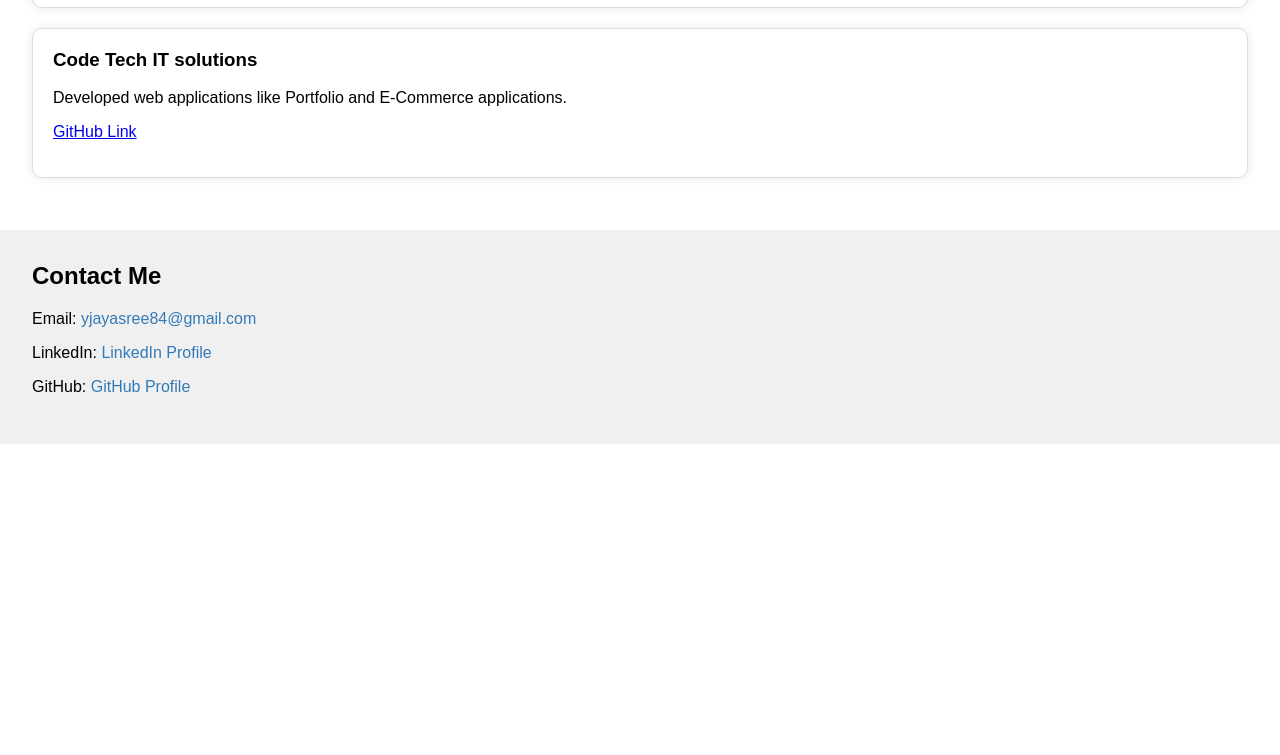
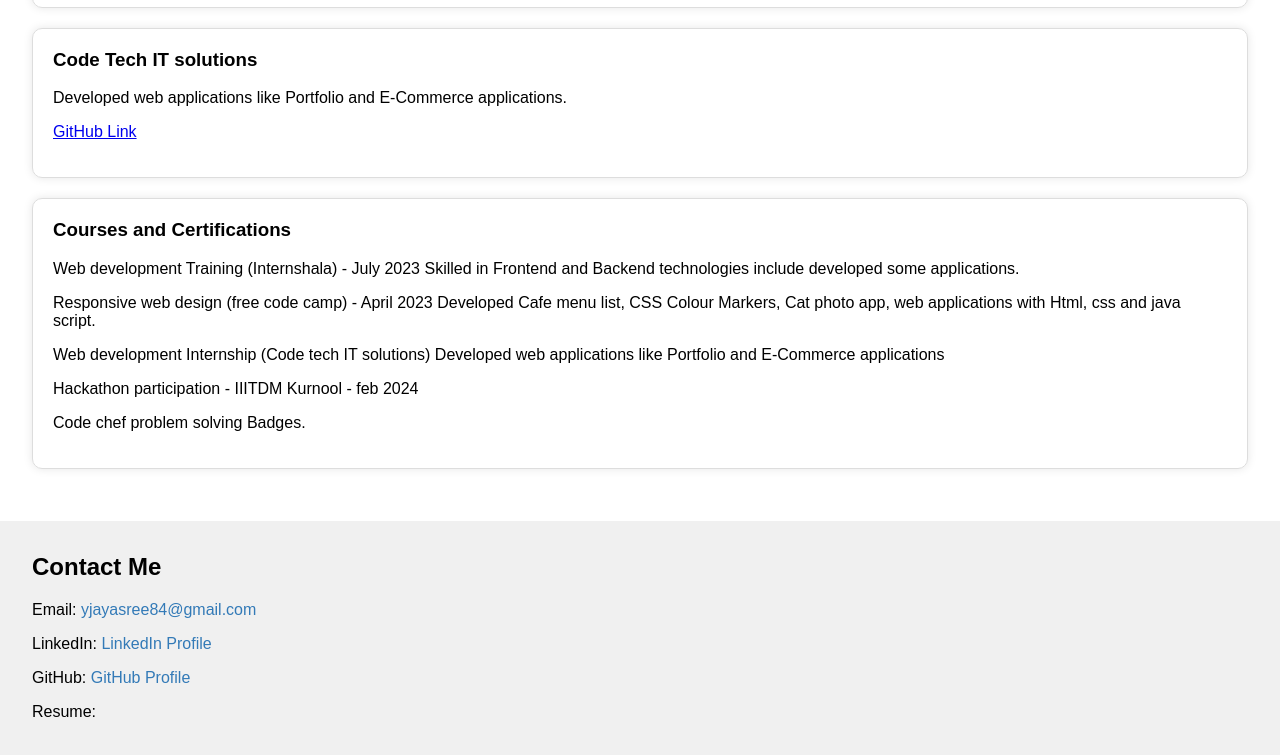
Before and after one commit to y-jayasree/my-portfolio, a plain HTML site: page index.html in a window 1280 px wide. Shown: the part 968-1723 px from the top of the page. Before the commit the page ends 1412 px from the top, so only its background shows below. Drawn offline with Linux system fonts and the light colour scheme.

Commit message:
Update index.html

```diff
--- a/index.html
+++ b/index.html
@@ -50,12 +50,25 @@ css and java script.</p>
 			<p> Developed web applications like Portfolio and E-Commerce applications.</p>
 			<p><a href="https://github.com/y-jayasree">GitHub Link</a></p>
 		</div>
+		<div class="project">
+			<h3>Courses and Certifications</h3>
+			<p>Web development Training (Internshala) - July 2023
+ Skilled in Frontend and Backend technologies include developed some applications.
+<p>Responsive web design (free code camp) - April 2023
+Developed Cafe menu list, CSS Colour Markers, Cat photo app, web applications with Html,
+css and java script.</p>
+<p> Web development Internship (Code tech IT solutions)
+Developed web applications like Portfolio and E-Commerce applications</p>
+<p>Hackathon participation - IIITDM Kurnool - feb 2024</p>
+<p> Code chef problem solving Badges.</p>
+		</div>
 	</section>
 	<section id="contact">
 		<h2>Contact Me</h2>
 		<p>Email: <a href="mailto:yjayasree84@gmail.com">yjayasree84@gmail.com</a></p>
 		<p>LinkedIn: <a href="https://www.linkedin.com/in/y-jayasree-845698248">LinkedIn Profile</a></p>
 		<p>GitHub: <a href="https://github.com/y-jayasree">GitHub Profile</a></p>
+		<p>Resume:<a href=""></a></p>
 	</section>
 </body>
 </html>
```
